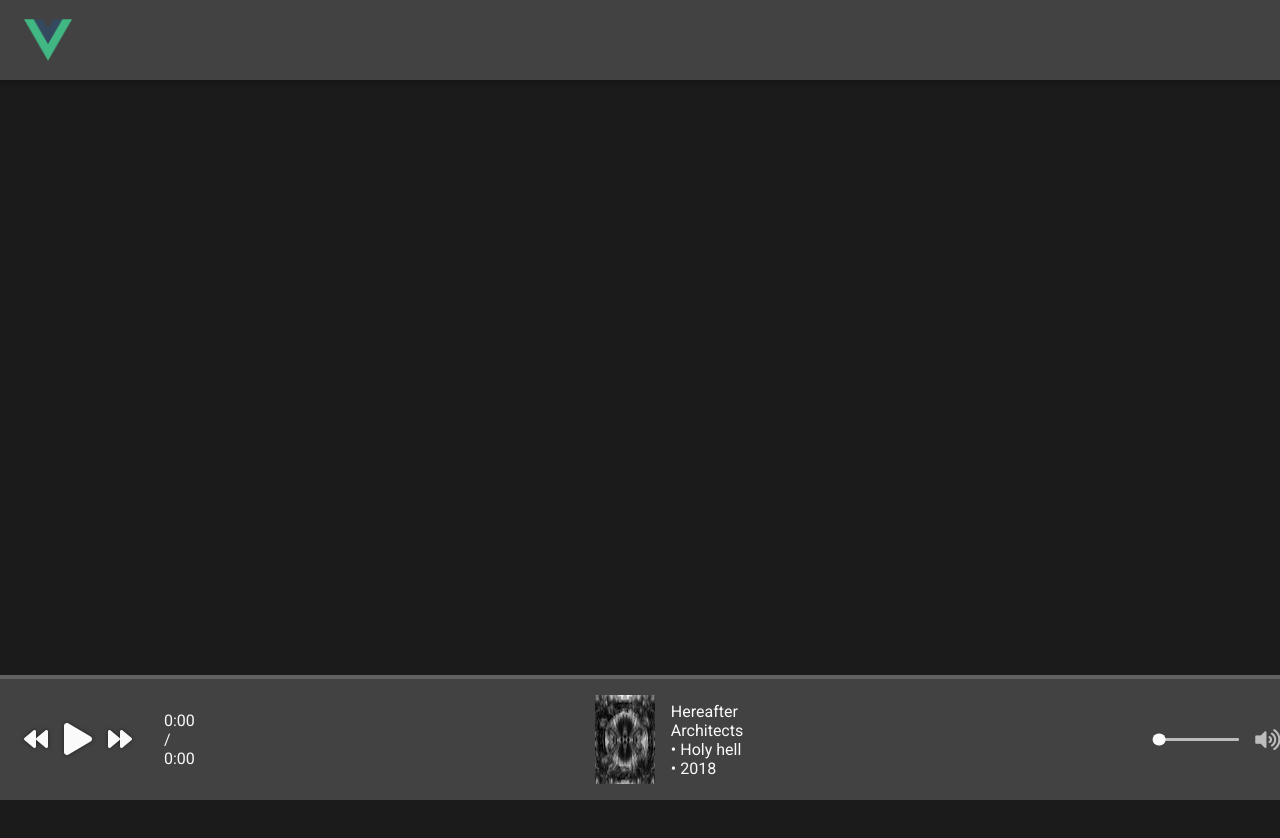
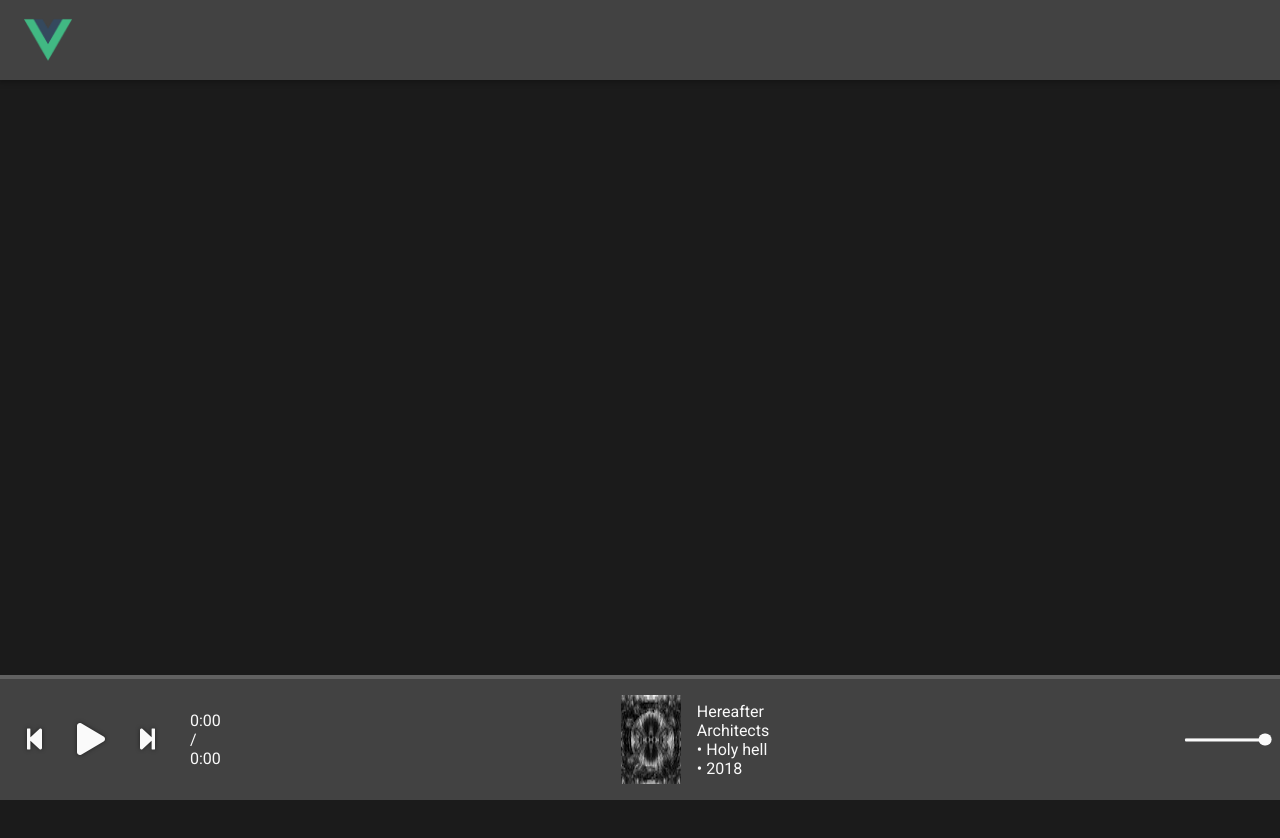
Before and after one commit to ArtemAbramov/vue-player, a Vue app: page / in a window 1280 px wide. Shown: the top 838 px of the page. Built offline with nearby package versions, Linux system fonts and the light colour scheme.

Commit message:
Added volume change

```diff
--- a/src/components/Player/Controls.vue
+++ b/src/components/Player/Controls.vue
@@ -1,13 +1,13 @@
 <template>
   <div class="controls">
     <a class="controls-link" href="#" @click.prevent>
-      <i class="controls-link__icon fa fa-backward"></i>
+      <i class="controls-link__icon fas fa-step-backward"></i>
     </a>
     <a class="controls-link play-pause" href="#" @click.prevent="playPause">
       <i class="controls-link__icon fa" :class="[paused ? 'fa-play' : '', 'fa-pause']"></i>
     </a>
     <a class="controls-link" href="#" @click.prevent>
-      <i class="controls-link__icon fa fa-forward"></i>
+      <i class="controls-link__icon fas fa-step-forward"></i>
     </a>
   </div>
 </template>
@@ -39,7 +39,7 @@ export default {
     text-shadow: 0 0 4px rgba(0,0,0, .5);
 
     &.play-pause {
-      margin: 0 1rem;
+      margin: 0 2rem;
       font-size: 2rem;
     }
 
--- a/src/components/Player/Player.vue
+++ b/src/components/Player/Player.vue
@@ -20,6 +20,7 @@
       <volume
           :volume="volumeLevel"
           @volumeToggle="volumeToggle"
+          @volumeChange="volumeChange"
       ></volume>
     </div>
   </div>
@@ -65,7 +66,6 @@ export default {
     const paused = ref(audio.paused)
 
     const playPause = () => {
-      console.log(audio)
       if (audio.paused) {
         audio.play()
         paused.value = false
@@ -76,15 +76,21 @@ export default {
     }
 
     const volumeLevel = ref(audio.volume)
+    const volumeSet = ref(audio.volume)
 
     const volumeToggle = () => {
       if (volumeLevel.value) {
         volumeLevel.value = 0
         audio.volume = 0
       } else {
-        volumeLevel.value = 1
-        audio.volume = 1
+        volumeLevel.value = volumeSet.value
+        audio.volume = volumeSet.value
       }
+    }
+
+    const volumeChange = (volume) => {
+      audio.volume = volume.value
+      volumeSet.value = volume.value
     }
 
     return {
@@ -97,7 +103,8 @@ export default {
       durationSeconds,
       currentTrack,
       volumeToggle,
-      volumeLevel
+      volumeLevel,
+      volumeChange
     }
   }
 }
--- a/src/components/Player/Volume.vue
+++ b/src/components/Player/Volume.vue
@@ -1,7 +1,17 @@
 <template>
   <div class="volume-block">
-    <div class="volume-bar">
-      <div class="volume-bar__pointer"></div>
+    <div
+        class="volume-bar"
+        ref="bar"
+        @mousemove="dragPointer($event)"
+    >
+      <div class="volume-bar__primary" :style="{width: `${pointer}px`}"></div>
+      <div
+          class="volume-bar__pointer"
+          @mousedown="dragged = true"
+          @mouseup="dragged = false"
+          :style="{left: `${pointer}px`}"
+      ></div>
     </div>
     <a href="#" class="volume-toggle" @click.prevent="volumeToggle">
       <i class="fas" :class="[volume ? 'fa-volume-up' : '', 'fa-volume-mute']"></i>
@@ -10,6 +20,7 @@
 </template>
 
 <script lang="ts">
+import {ref} from 'vue'
 export default {
   props: ['volume'],
   setup(props, {emit}) {
@@ -17,8 +28,28 @@ export default {
       emit('volumeToggle')
     }
 
+    const dragged = ref(false)
+    const bar = ref(null)
+    const pointer = ref(80)
+    const volume = ref(1)
+    emit('volumeChange', volume)
+
+    const dragPointer = (event) => {
+      if (dragged.value) {
+        if ((event.clientX >= bar.value.offsetLeft) && (event.clientX <= bar.value.offsetLeft + bar.value.clientWidth)) {
+          pointer.value = event.clientX - bar.value.offsetLeft
+          volume.value = 1 / bar.value.clientWidth * pointer.value
+          emit('volumeChange', volume)
+        }
+      }
+    }
+
     return {
-      volumeToggle
+      volumeToggle,
+      dragged,
+      dragPointer,
+      bar,
+      pointer
     }
   }
 }
@@ -43,9 +74,19 @@ export default {
   margin-right: 1rem;
   height: 3px;
   width: 5rem;
-  background-color: #bdbdbd;
+  background-color: #616161;
   border-radius: 1px;
   cursor: pointer;
+
+  &__primary {
+    position: absolute;
+    height: 100%;
+    border-radius: 1px;
+    top: 50%;
+    left: 0;
+    transform: translateY(-50%);
+    background-color: #fafafa;
+  }
 
   &__pointer {
     position: absolute;
```
